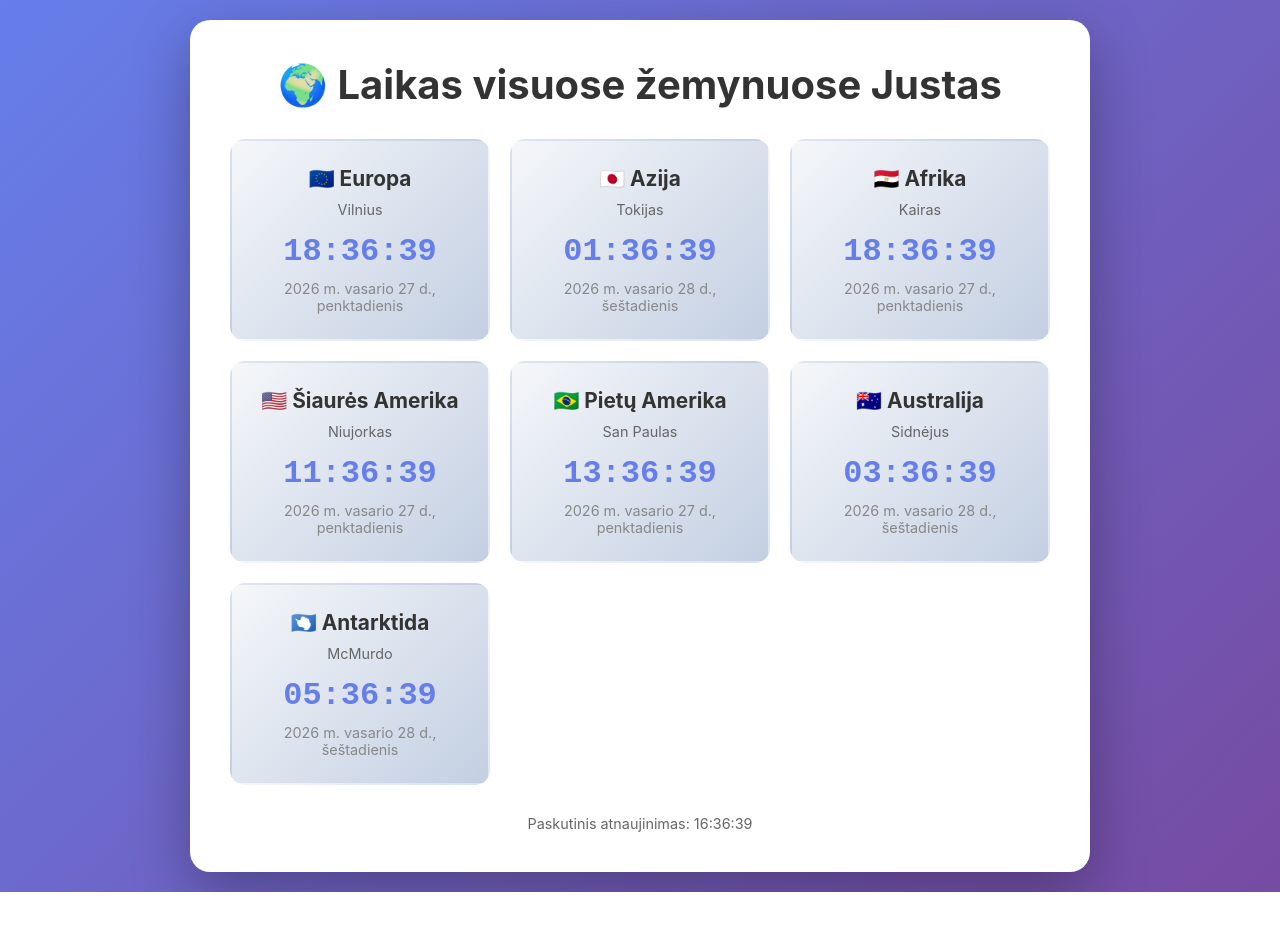
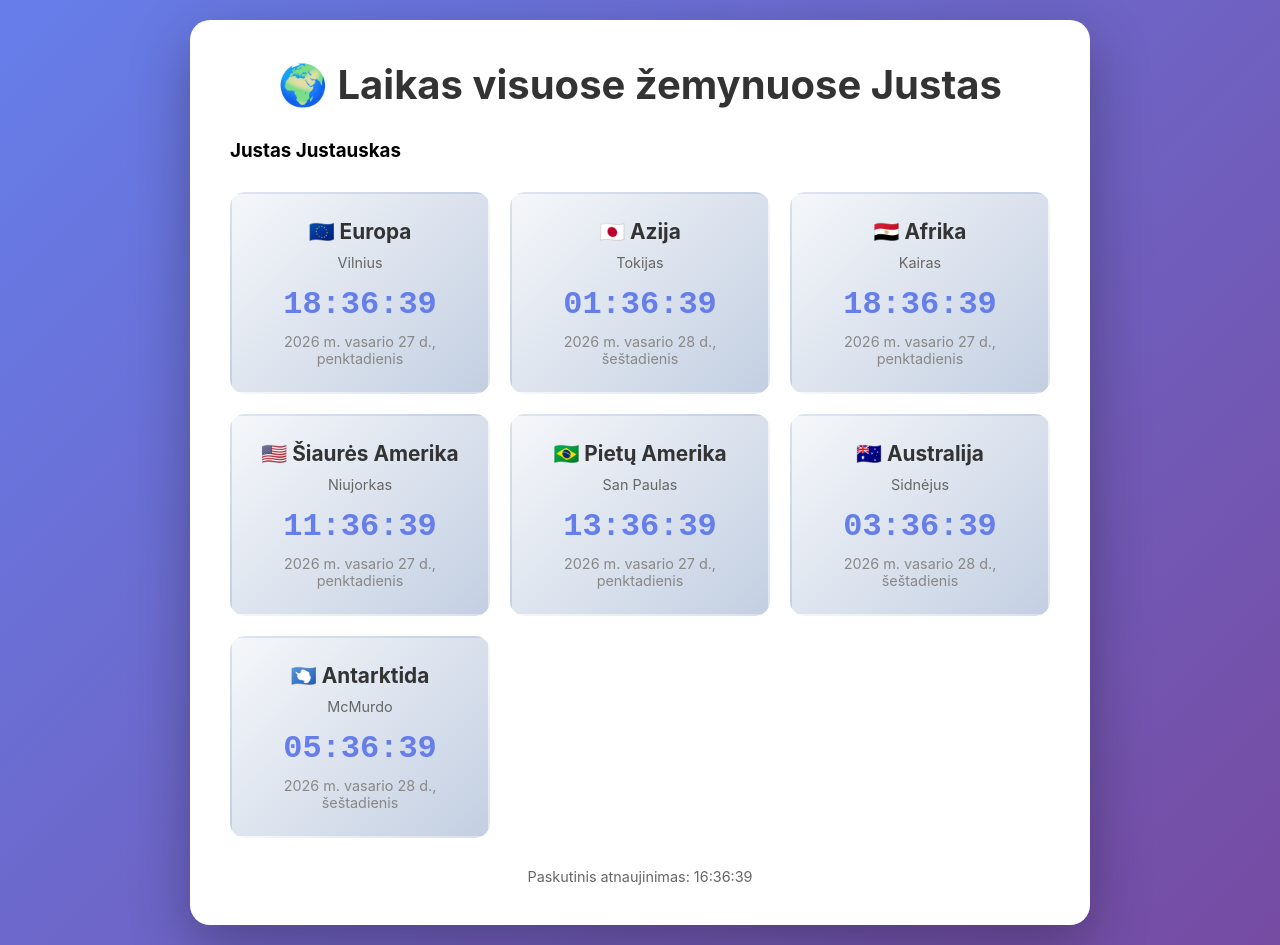
Before and after one commit to pauliusbin/test, a website: page index.html in a window 1280 px wide. Before the commit the page ends 892 px from the top, so only its background shows below. Drawn offline with Linux system fonts and the light colour scheme.

Commit message:
added new line

```diff
--- a/index.html
+++ b/index.html
@@ -98,6 +98,7 @@
 <body>
     <div class="container">
         <h1>🌍 Laikas visuose žemynuose Justas</h1>
+        <h3>Justas Justauskas</h3>
         <div class="time-grid" id="timeGrid"></div>
         <div class="last-updated" id="lastUpdated"></div>
     </div>
```
